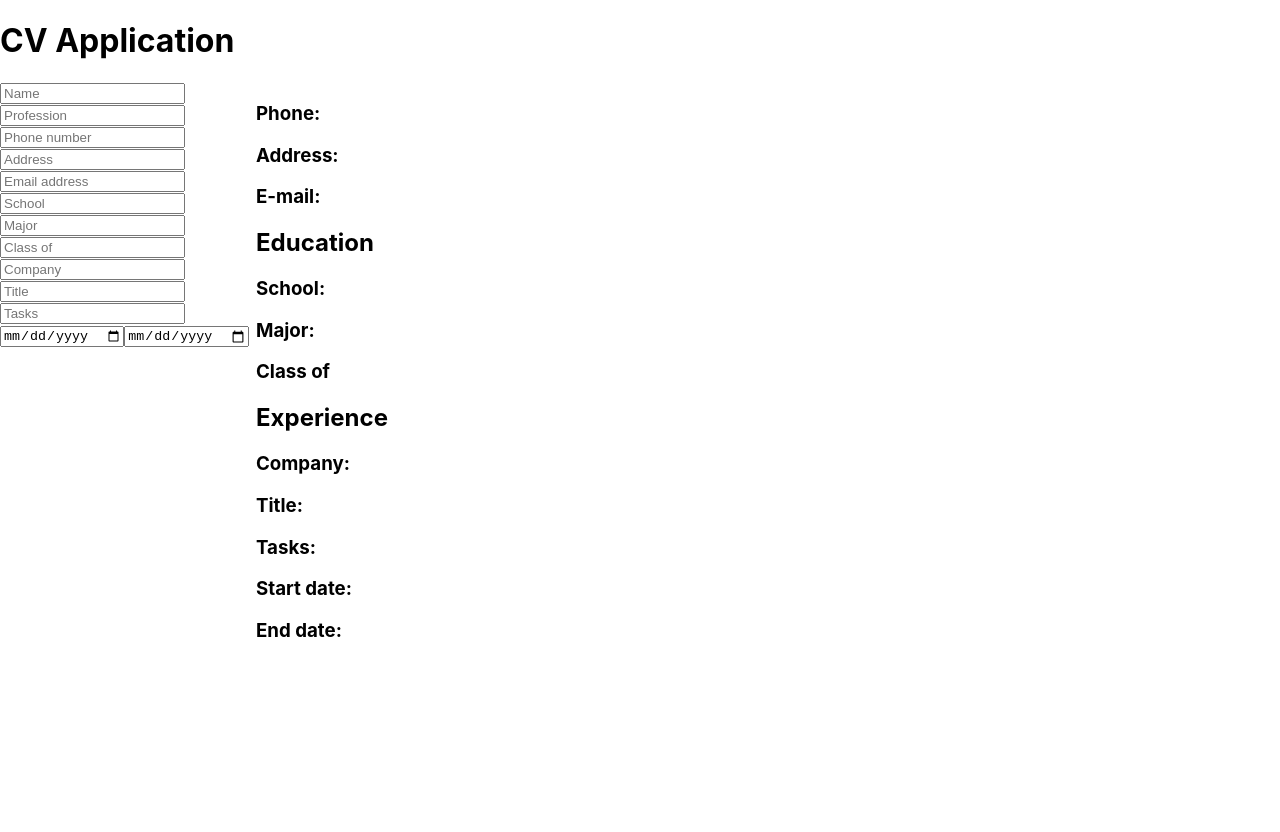
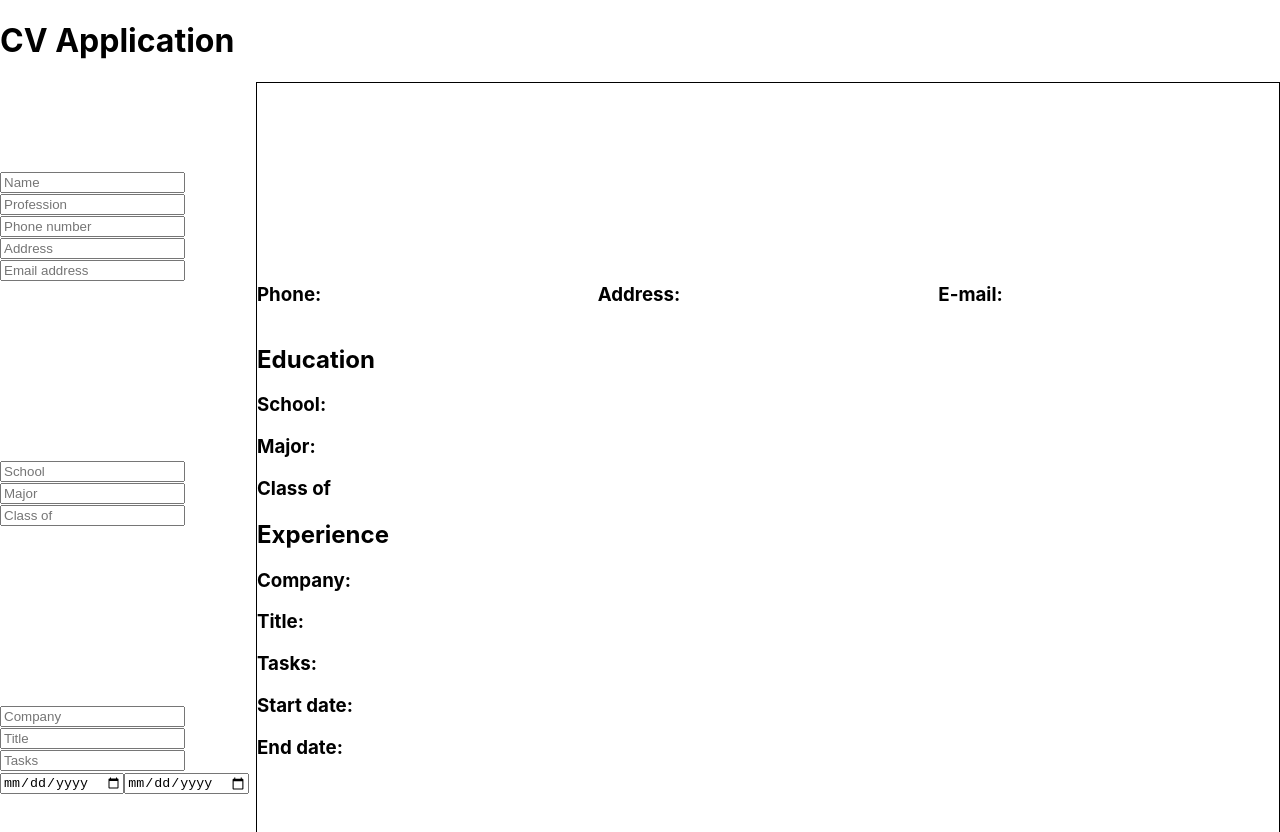
Before and after one commit to aldoportillo/cv-application, a React (Create React App) app: page / in a window 1280 px wide. Shown: the top 832 px of the page. Before the commit the page ends 800 px from the top, so only its background shows below. Built offline with nearby package versions, Linux system fonts and the light colour scheme.

Commit message:
Style info section of form

```diff
--- a/src/App.css
+++ b/src/App.css
@@ -5,3 +5,29 @@
     grid-template-columns: 1fr 4fr;
 
 }
+
+.form-container{
+    display: flex;
+    flex-direction: column;
+    justify-content: space-around;
+    align-items: center;
+}
+
+.content{
+    border: 1px solid black;
+    height: 100vh;
+}
+
+.personalInfo > .formRender{
+    display: grid;
+    grid-template-columns: 1fr 1fr 1fr;
+    grid-template-rows: 3fr 1fr;
+}
+.personalInfo > .formRender > .info-title {
+    font-size: 3rem;
+    grid-column: 1/4;
+    grid-row: 1/2;
+}
+.personalInfo > .formRender > .info-title > h3{
+    font-size: 1.5rem;
+}
```
